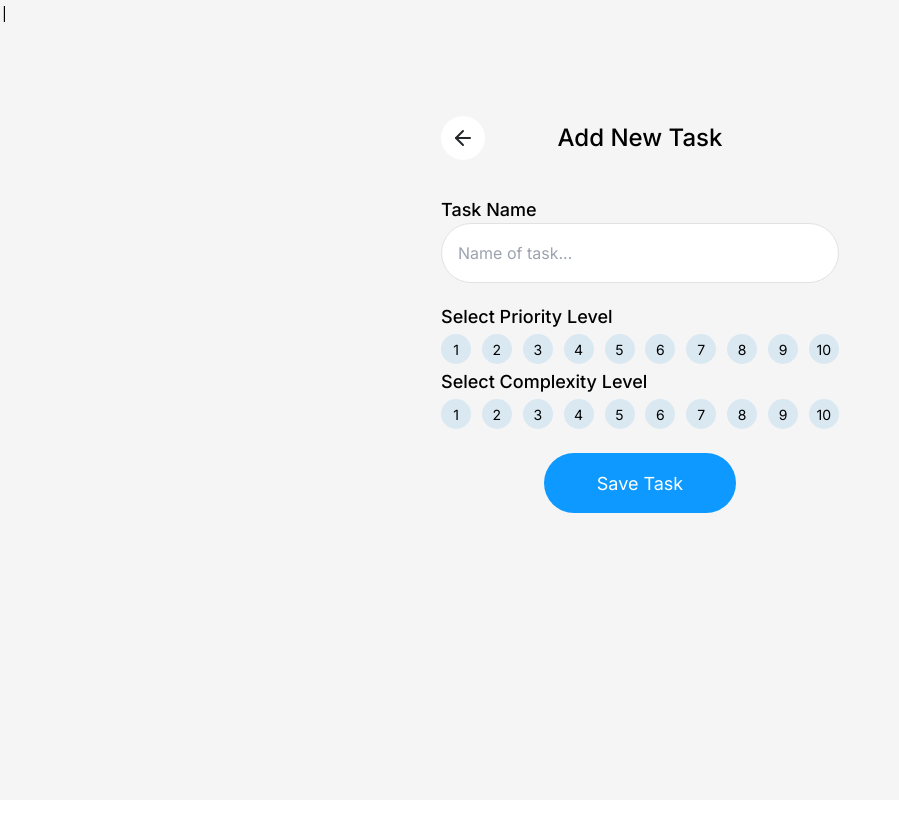
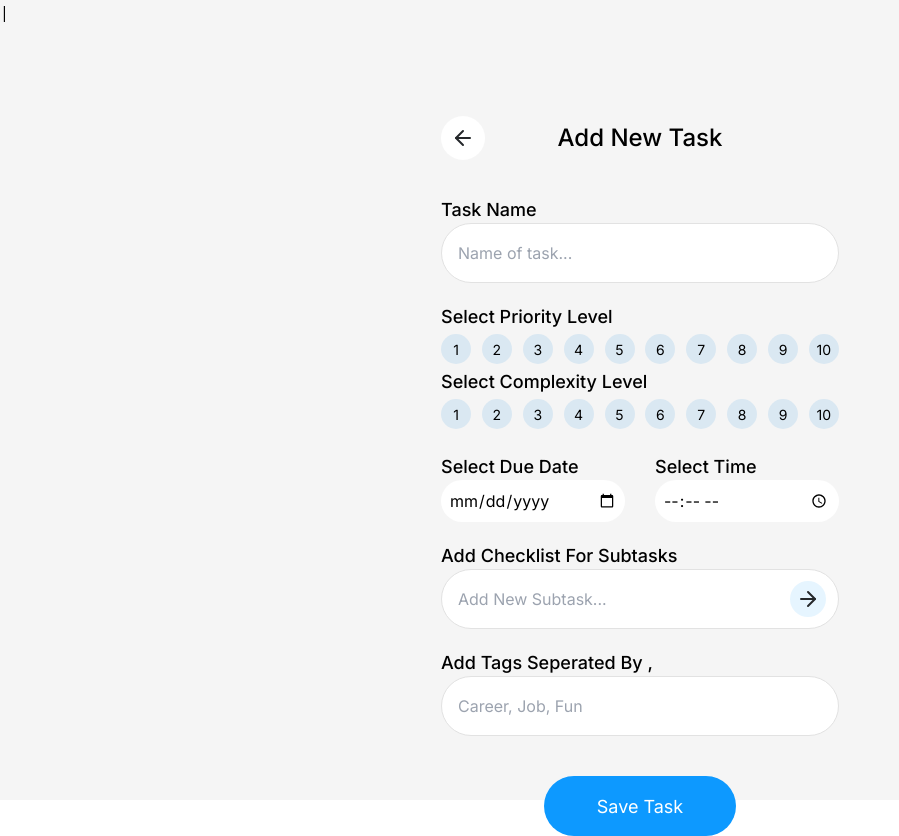
Before and after one commit to klexup/todo-app-react, a React (Vite) app: page /newTodo in a window 1280 px wide. Shown: the whole page, without its empty margins (0-899 px from the left). Before the commit the page ends 800 px from the top, so only its background shows below. Built offline with nearby package versions, Linux system fonts and the light colour scheme.

Commit message:
basic ui finished

```diff
--- a/src/components/SelectComplexityLevel.jsx
+++ b/src/components/SelectComplexityLevel.jsx
@@ -1,7 +1,7 @@
 import { useState } from "react";
 
 export default function SelectComplexityLevel() {
-  const [complexityValue, setComplexityValue] = useState(null);
+  const [complexityValue, setComplexityValue] = useState(0);
 
   return (
     <>
@@ -68,6 +68,10 @@ function ComplexityLevelItem({
   setComplexityValue,
 }) {
   const handleClick = () => {
+    if (complexityLevel === complexityValue) {
+      setComplexityValue(0);
+      return;
+    }
     setComplexityValue(complexityLevel);
   };
   return (
--- /dev/null
+++ b/src/components/SelectDueDate.jsx
@@ -0,0 +1,15 @@
+export default function SelectDueDate() {
+  return (
+    <>
+      <div className="flex flex-col">
+        <h2 className="text-H2 font-medium">Select Due Date</h2>
+        <input
+          type="date"
+          name="date"
+          id="date-picker"
+          className="w-[184px] cursor-pointer rounded-full p-2"
+        />
+      </div>
+    </>
+  );
+}
--- a/src/components/SelectPriorityLevel.jsx
+++ b/src/components/SelectPriorityLevel.jsx
@@ -1,7 +1,7 @@
 import { useState } from "react";
 
 export default function SelectPriorityLevel() {
-  const [priorityValue, setPriorityValue] = useState(null);
+  const [priorityValue, setPriorityValue] = useState(0);
   return (
     <>
       <h2 className="text-H2 font-medium">Select Priority Level</h2>
@@ -63,6 +63,10 @@ export default function SelectPriorityLevel() {
 
 function PriorityLevelItem({ priorityLevel, priorityValue, setPriorityValue }) {
   const handleClick = () => {
+    if (priorityLevel === priorityValue) {
+      setPriorityValue(0);
+      return;
+    }
     setPriorityValue(priorityLevel);
   };
   return (
--- /dev/null
+++ b/src/components/SelectTime.jsx
@@ -0,0 +1,15 @@
+export default function SelectTime() {
+  return (
+    <>
+      <div className="flex flex-col">
+        <h2 className="text-H2 font-medium">Select Time</h2>
+        <input
+          type="time"
+          name="time"
+          id="time-picker"
+          className="w-[184px] cursor-pointer rounded-full p-2"
+        />
+      </div>
+    </>
+  );
+}
--- a/src/components/SortCategoryList.jsx
+++ b/src/components/SortCategoryList.jsx
@@ -7,7 +7,9 @@ export default function SortCategoryList() {
         className="text-RADIOTEXT flex flex-col gap-2 p-3"
         onClick={(e) => e.stopPropagation()}
       >
-        <div className="flex items-center justify-center">None Found</div>
+        <div className="flex items-center justify-center">
+          No Categories Found
+        </div>
       </div>
     </>
   );
--- /dev/null
+++ b/src/components/SubtaskInput.jsx
@@ -0,0 +1,66 @@
+import React, { useRef, useState } from "react";
+
+export default function SubtaskInput() {
+  const [subtaskNameInputFocused, setSubtaskNameInputFocused] = useState(false);
+  const subtaskNameRef = useRef();
+  return (
+    <>
+      <div className="mt-5">
+        <h2 className="text-H2 font-medium">Add Checklist For Subtasks</h2>
+        <div
+          className={`mb-5 flex h-[60px] w-[398px] cursor-text items-center justify-between rounded-full bg-WH ${
+            subtaskNameInputFocused
+              ? "border-1 border-BLK"
+              : "border-1 border-STROKE"
+          }`}
+          onClick={() => {
+            subtaskNameRef.current.focus();
+          }}
+        >
+          <input
+            ref={subtaskNameRef}
+            type="text"
+            name="search"
+            id="search"
+            className="ml-4 cursor-text outline-none"
+            placeholder="Add New Subtask..."
+            onFocus={() => {
+              setSubtaskNameInputFocused((prev) => !prev);
+            }}
+            onBlur={() => {
+              setSubtaskNameInputFocused((prev) => !prev);
+            }}
+          />
+          <svg
+            width="36"
+            height="36"
+            viewBox="0 0 36 36"
+            fill="none"
+            xmlns="http://www.w3.org/2000/svg"
+            className="mr-3 cursor-pointer transition-all hover:scale-110"
+            onClick={(e) => {
+              e.stopPropagation();
+              // will be button to add subtask
+            }}
+          >
+            <circle cx="18" cy="18" r="18" fill="#0D99FF" fillOpacity="0.1" />
+            <path
+              d="M11 18H25"
+              stroke="#25282B"
+              strokeWidth="2"
+              strokeLinecap="round"
+              strokeLinejoin="round"
+            />
+            <path
+              d="M18 11L25 18L18 25"
+              stroke="#25282B"
+              strokeWidth="2"
+              strokeLinecap="round"
+              strokeLinejoin="round"
+            />
+          </svg>
+        </div>
+      </div>
+    </>
+  );
+}
--- /dev/null
+++ b/src/components/TagsInput.jsx
@@ -0,0 +1,36 @@
+import React, { useRef, useState } from "react";
+
+export default function TagsInput() {
+  const [tagsInputFocused, setTagsInputFocused] = useState(false);
+  const tagsRef = useRef();
+  return (
+    <>
+      <div>
+        <h2 className="text-H2 font-medium">Add Tags Seperated By ,</h2>
+        <div
+          className={`mb-5 flex h-[60px] w-[398px] cursor-text items-center justify-between rounded-full bg-WH ${
+            tagsInputFocused ? "border-1 border-BLK" : "border-1 border-STROKE"
+          }`}
+          onClick={() => {
+            tagsRef.current.focus();
+          }}
+        >
+          <input
+            ref={tagsRef}
+            type="text"
+            name="search"
+            id="search"
+            className="ml-4 cursor-text outline-none"
+            placeholder="Career, Job, Fun"
+            onFocus={() => {
+              setTagsInputFocused((prev) => !prev);
+            }}
+            onBlur={() => {
+              setTagsInputFocused((prev) => !prev);
+            }}
+          />
+        </div>
+      </div>
+    </>
+  );
+}
--- a/src/pages/NewTodoPage.jsx
+++ b/src/pages/NewTodoPage.jsx
@@ -2,6 +2,10 @@ import { useRef, useState } from "react";
 import { Link } from "react-router-dom";
 import SelectPriorityLevel from "../components/SelectPriorityLevel";
 import SelectComplexityLevel from "../components/SelectComplexityLevel";
+import SelectDueDate from "../components/SelectDueDate";
+import SelectTime from "../components/SelectTime";
+import SubtaskInput from "../components/SubtaskInput";
+import TagsInput from "../components/TagsInput";
 
 export default function NewTodoPage() {
   const [taskNameInputFocused, setTaskNameInputFocused] = useState(false);
@@ -69,7 +73,12 @@ export default function NewTodoPage() {
 
         <SelectPriorityLevel />
         <SelectComplexityLevel />
-
+        <div className="mt-5 flex justify-between">
+          <SelectDueDate />
+          <SelectTime />
+        </div>
+        <SubtaskInput />
+        <TagsInput />
         <div className="mt-5 flex h-[60px] w-[192px] cursor-pointer items-center justify-center self-center rounded-full bg-PRIMARY text-PRIMARYBUTTON text-WH transition-all hover:scale-110">
           Save Task
         </div>
```
